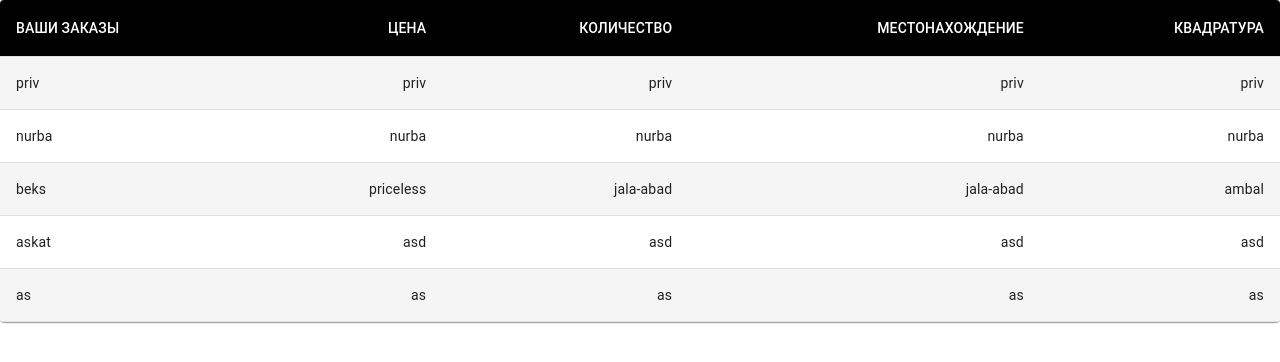
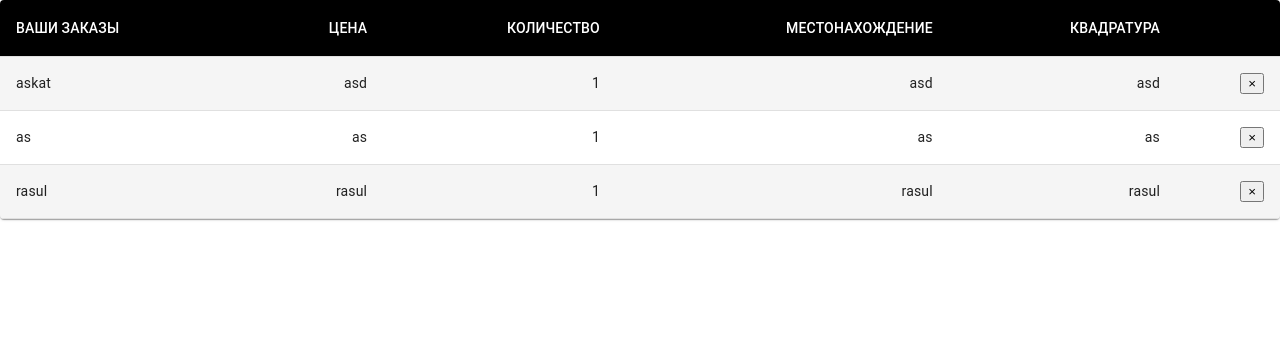
Before and after one commit to Begimai02/La_Villa, a React (Create React App) app: page /cart in a window 1280 px wide. Shown: the top 362 px of the page. Built offline with nearby package versions, Linux system fonts and the light colour scheme; data requests are answered from the project's data file; a web font is replaced by a local one.

Commit message:
created del at cart

```diff
--- a/db.json
+++ b/db.json
@@ -62,6 +62,15 @@
       "place": "as",
       "image": "as",
       "id": 9
+    },
+    {
+      "title": "rasul",
+      "description": "rasul",
+      "price": "rasul",
+      "size": "rasul",
+      "place": "rasul",
+      "image": "rasul",
+      "id": 10
     }
   ],
   "users": [
@@ -103,33 +112,6 @@
   ],
   "cart": [
     {
-      "title": "priv",
-      "description": "priv",
-      "price": "priv",
-      "size": "priv",
-      "place": "priv",
-      "image": "priv",
-      "id": 3
-    },
-    {
-      "title": "nurba",
-      "description": "nurba",
-      "price": "nurba",
-      "size": "nurba",
-      "place": "nurba",
-      "image": "nurba",
-      "id": 4
-    },
-    {
-      "title": "beks",
-      "description": "kakashi",
-      "price": "priceless",
-      "size": "ambal",
-      "place": "jala-abad",
-      "image": "https://sun1-17.userapi.com/impg/NRtx819nYjXorKn6u06B0m8ZSOJgLCPRYSleYA/O9szvbzNiVE.jpg?size=400x0&quality=96&crop=0,200,1200,1200&sign=943ffe7bae52368351768a87a2193601&c_uniq_tag=2-7XH7vSDbmStdd6b2H-CtZH11oKXLEwJJ6h_3khQc4&ava=1",
-      "id": 8
-    },
-    {
       "title": "askat",
       "description": "asd",
       "price": "asd",
@@ -146,6 +128,15 @@
       "place": "as",
       "image": "as",
       "id": 9
+    },
+    {
+      "title": "rasul",
+      "description": "rasul",
+      "price": "rasul",
+      "size": "rasul",
+      "place": "rasul",
+      "image": "rasul",
+      "id": 10
     }
   ]
 }
--- a/src/Pages/Admin/AddVilla/AddVilla.jsx
+++ b/src/Pages/Admin/AddVilla/AddVilla.jsx
@@ -2,6 +2,7 @@ import React, { useContext, useState } from 'react';
 import { villasContext } from '../../../contexts/VillaContext';
 import { Link } from 'react-router-dom'
 import './AddVilla.css'
+import Navbar from '../../../components/Header/Navbar/Navbar'
 
 const AddVilla = () => {
   const [inpTitle, setInpTitle] = useState ('')
--- a/src/components/Cart/Cart.jsx
+++ b/src/components/Cart/Cart.jsx
@@ -49,13 +49,12 @@ const useStyles = makeStyles({
 });
 
 export default function CustomizedTables() {
-  let { cart, getVillasInCart } = useContext(cartContext)
+  let { cart, getVillasInCart, deleteVilla } = useContext(cartContext)
   // let [obj, setObj] = useState(cart)
   const classes = useStyles();
   useEffect(() => {
     getVillasInCart()
   }, [])
-  console.log(cart)
 
 
 
@@ -71,6 +70,8 @@ export default function CustomizedTables() {
               <StyledTableCell align="right">КОЛИЧЕСТВО</StyledTableCell>
               <StyledTableCell align="right">МЕСТОНАХОЖДЕНИЕ</StyledTableCell>
               <StyledTableCell align="right">КВАДРАТУРА</StyledTableCell>
+              <StyledTableCell align="right"></StyledTableCell>
+
             </TableRow>
           </TableHead>
           <TableBody>
@@ -80,9 +81,12 @@ export default function CustomizedTables() {
                   {item.title}
               </StyledTableCell>
                 <StyledTableCell align="right">{item.price}</StyledTableCell>
-                <StyledTableCell align="right">{item.place}</StyledTableCell>
+                <StyledTableCell align="right">1</StyledTableCell>
                 <StyledTableCell align="right">{item.place}</StyledTableCell>
                 <StyledTableCell align="right">{item.size}</StyledTableCell>
+                <StyledTableCell align="right"><button onClick={() => deleteVilla(item.id)} >&times;</button></StyledTableCell>
+
+                {/* <button>&times;</button> */}
               </StyledTableRow>
             ))}
 
@@ -93,16 +97,3 @@ export default function CustomizedTables() {
     </>
   );
 }
-
-
-// {cart.map((row) => (
-//   <StyledTableRow key={row.name}>
-//     <StyledTableCell component="th" scope="row">
-//       {row.name}
-//     </StyledTableCell>
-//     <StyledTableCell align="right">{cart.title}</StyledTableCell>
-//     <StyledTableCell align="right">{cart.place}</StyledTableCell>
-//     <StyledTableCell align="right">{cart.size}</StyledTableCell>
-//     <StyledTableCell align="right">{cart.protein}</StyledTableCell>
-//   </StyledTableRow>
-// ))}
--- a/src/components/Header/Navbar/Navbar.jsx
+++ b/src/components/Header/Navbar/Navbar.jsx
@@ -12,6 +12,7 @@ import Typography from '@material-ui/core/Typography';
 import './Navbar.css'
 import { NavLink } from 'react-router-dom';
 import sunLogo from '../../../assets/sunLogo.svg'
+import { Link } from 'react-router-dom';
 
 const useStyles = makeStyles((theme) => ({
   grow: {
@@ -126,7 +127,7 @@ export default function PrimarySearchAppBar() {
           </Typography>
           <div className={classes.grow} />
           <div className={classes.sectionDesktop}>
-              <NavLink to="/" style={{textDecoration: 'none'}}>
+            <NavLink to="/" style={{ textDecoration: 'none' }}>
               <ul>
                 <li>
                   Home
@@ -144,11 +145,14 @@ export default function PrimarySearchAppBar() {
             </NavLink>
             <IconButton color="inherit">
             </IconButton>
+
+            <Link to="/cart">
               <IconButton color="inherit">
                 <Badge color="secondary">
                   <ShoppingCartIcon />
                 </Badge>
               </IconButton>
+            </Link>
             <IconButton
               edge="end"
               aria-label="account of current user"
--- a/src/components/MainBox/SearchSection.jsx
+++ b/src/components/MainBox/SearchSection.jsx
@@ -7,7 +7,6 @@ import Select from '@material-ui/core/Select';
 import NativeSelect from '@material-ui/core/NativeSelect';
 import InputBase from '@material-ui/core/InputBase';
 import Button from '@material-ui/core/Button';
-import Typical from 'react-typical';
 
 const BootstrapInput = withStyles((theme) => ({
   root: {
--- a/src/contexts/CartContext.js
+++ b/src/contexts/CartContext.js
@@ -50,6 +50,11 @@ const CartContextProvider = ({ children }) => {
         }
     }
 
+    const deleteVilla = async (id) => {
+        await axios.delete(`http://localhost:8000/cart/${id}`)
+        getVillasInCart()
+    }
+
     const notifyError = () => toast('Уже в корзине!', {
         position: "top-right",
         autoClose: 5000,
@@ -68,6 +73,7 @@ const CartContextProvider = ({ children }) => {
             getVillasInCart,
             getVillaById,
             addToCard,
+            deleteVilla,
             cart: state.cart
         }}>
             {children}
```
Lines whose indentation alone changed are shown as unchanged.
